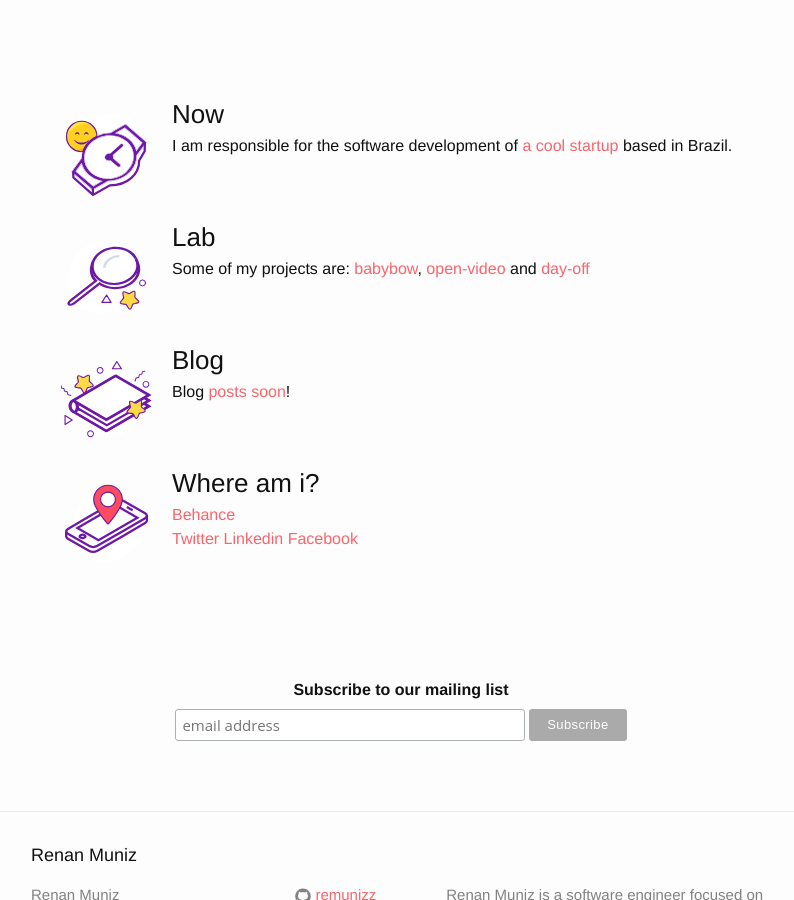
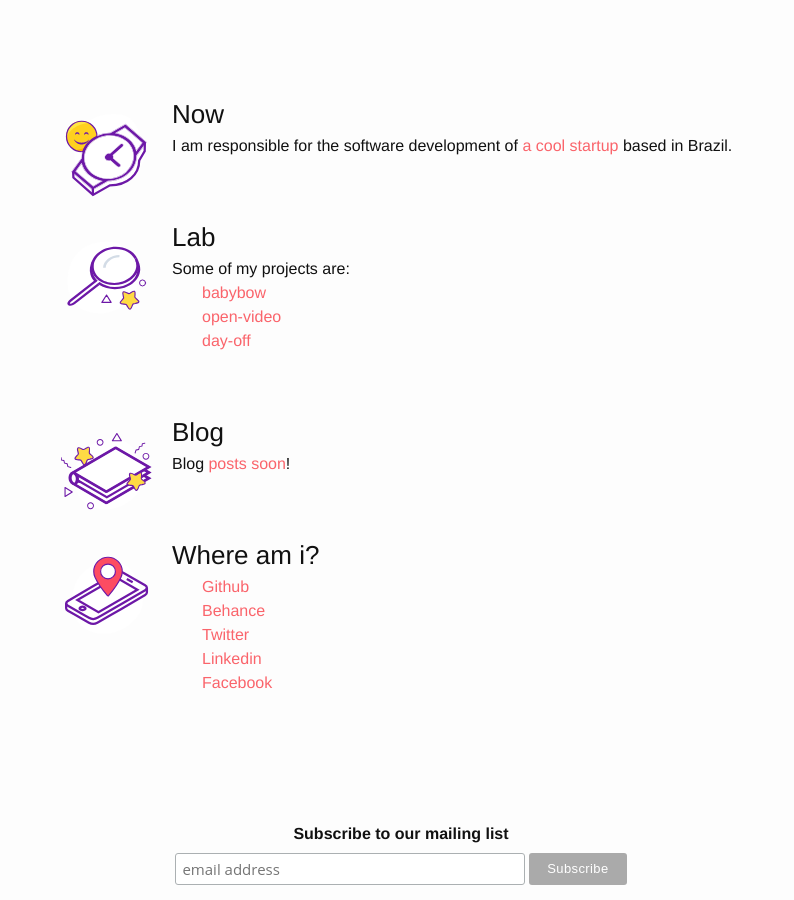
Before and after one commit to remunizz/remunizz.github.io, a Jekyll site: the page built from index.html, in a window 1280 px wide and 900 px high, scrolled down 402 px. Shown: the whole window, without its empty margins (239-1033 px from the left). Built offline with Jekyll 4.4.1, drawn with Linux system fonts in a browser that asks for light colours.

Commit message:
Add social links

```diff
--- a/index.html
+++ b/index.html
@@ -11,8 +11,12 @@ list:
    title: Lab
    image: /assets/lab-badge.svg
    description: >
-                   Some of my projects are: <a href="http://babybow.com.br">babybow</a>, <a href="https://github.com/remunizz/open-video">open-video</a>
-                   and <a href="https://github.com/remunizz/day-off">day-off</a>
+                   Some of my projects are:
+                   <ol>
+                   <li><a href="http://babybow.com.br">babybow</a></li>
+                   <li><a href="https://github.com/remunizz/open-video">open-video</a></li>
+                   <li><a href="https://github.com/remunizz/day-off">day-off</a></li>
+                   </ol>
  blog:
    title: Blog
    image: /assets/blog-badge.svg
@@ -22,10 +26,13 @@ list:
    title: Where am i?
    image: /assets/where-am-i-badge.svg
    description: >
-                  <a href="https://www.behance.net/renanMuniz">Behance</a>
-                  <p><a href="https://twitter.com/renanmunizz">Twitter</a>
-                  <a href="https://www.linkedin.com/in/renan-muniz-7126a096">Linkedin</a>
-                  <a href="https://www.facebook.com/re.munizz">Facebook</a>
+                  <ol>
+                  <li><a href="https://github.com/remunizz">Github</a></li>
+                  <li><a href="https://www.behance.net/renanMuniz">Behance</a></li>
+                  <li><a href="https://twitter.com/renanmunizz">Twitter</a></li>
+                  <li><a href="https://www.linkedin.com/in/renan-muniz-7126a096">Linkedin</a></li>
+                  <li><a href="https://www.facebook.com/re.munizz">Facebook</a></li>
+                  </ol>
 ---
 <div id="wrapper" class="home">
 	<div class="home-container">
```
